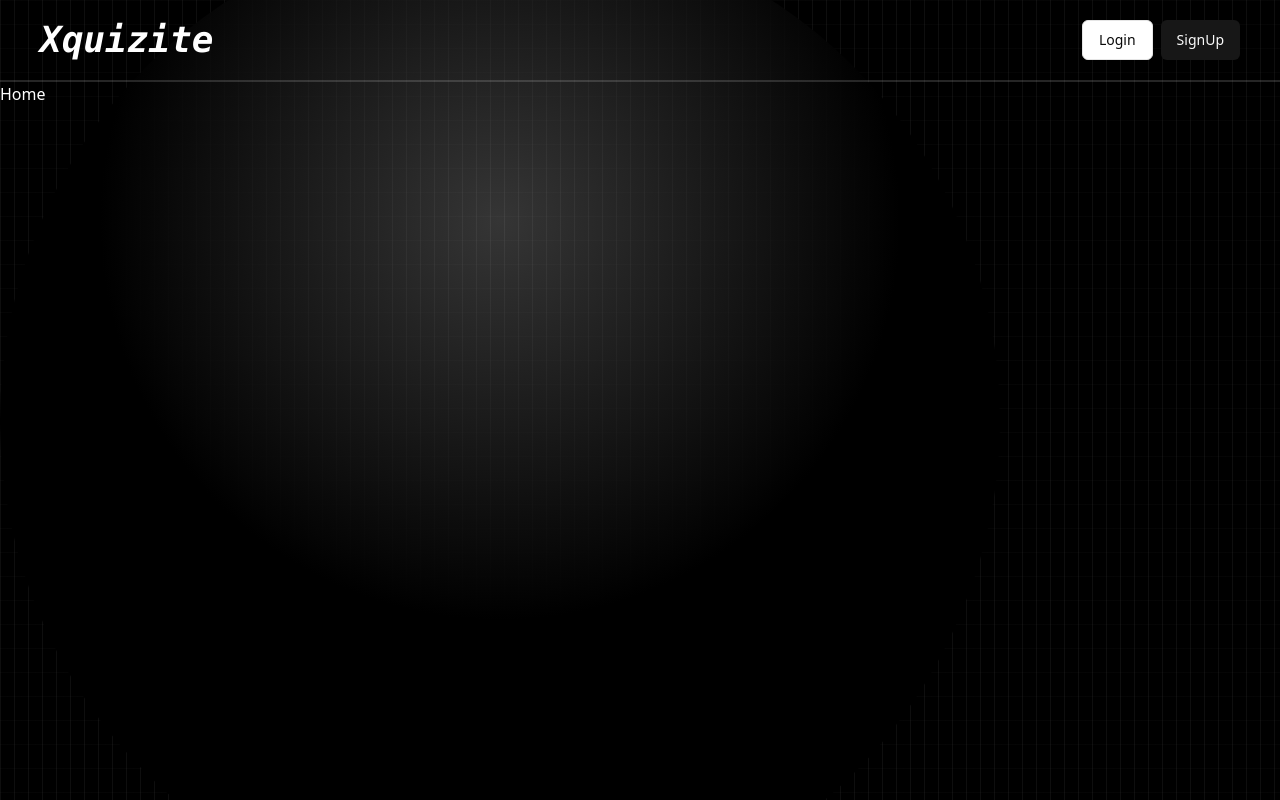
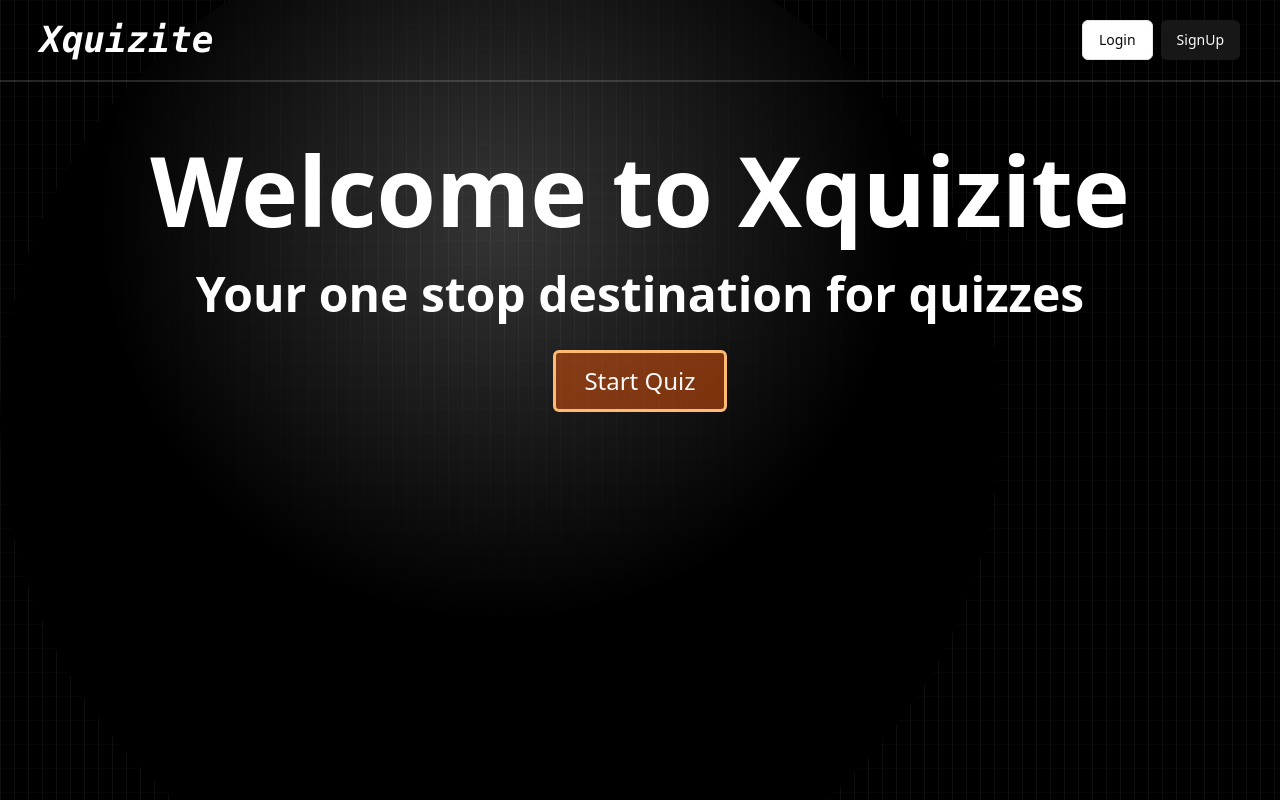
Before and after one commit to ayyush08/Xquiz-it, a React (Vite) app in the folder client/: page / in a window 1280 px wide. Built offline with nearby package versions, Linux system fonts and the light colour scheme.

Commit message:
Home Page

```diff
--- a/client/src/App.jsx
+++ b/client/src/App.jsx
@@ -16,7 +16,7 @@ function App() {
         <Route path="/" element={<Home />} />
         <Route path="/login" element={<Login />} />
         <Route path="/signup" element={<SignUp />} />
-        <Route path="/questions" element={<Questions />} />
+        <Route path="/quiz" element={<Questions />} />
         </Route>
       </Routes>
     </Router>
--- a/client/src/components/Navbar.jsx
+++ b/client/src/components/Navbar.jsx
@@ -4,7 +4,7 @@ import { Link } from 'react-router-dom'
 const Navbar = () => {
     return (
         <div className='flex items-center justify-between h-16 w-full p-10 border-b-2 border-opacity-15 border-white'>
-            <h1 className='text-4xl font-mono italic font-semibold text-white'>Xquizite</h1>
+            <Link to='/' className='text-4xl font-mono italic font-semibold text-white'>Xquizite</Link>
             <div>
                 <ul className='flex space-x-2'>
                     <Button variant="outline" asChild>
--- a/client/src/pages/Home.jsx
+++ b/client/src/pages/Home.jsx
@@ -1,8 +1,22 @@
+import { Link } from 'react-router-dom'
+import { Button } from '../components/ui/button'
 import React from 'react'
 
 const Home = () => {
     return (
-        <div className='text-white '>Home</div>
+        <div className='mx-auto font-sans text-center text-white p-5'>
+            <h1 className=' text-8xl font-bold  mt-10 m-4'>
+                Welcome to Xquizite
+                </h1>
+            <h3 className='text-5xl font-bold my-8'>
+                Your one stop destination for quizzes
+            </h3>
+            <Button className='p-7 text-2xl  border-[3px] border-orange-300 bg-orange-600/50 hover:bg-orange-800 font-sans' asChild>
+            <Link to='/quiz'>
+            Start Quiz
+            </Link>
+            </Button>
+        </div>
     )
 }
 
--- a/client/src/pages/Login.jsx
+++ b/client/src/pages/Login.jsx
@@ -2,7 +2,13 @@ import React from 'react'
 
 const Login = () => {
   return (
-    <div>Login</div>
+    <>
+    <div className='mx-auto'>
+      <h1 className='text-4xl font-mono text-white font-bold mb-10 m-4'>Login</h1>
+
+
+    </div>
+    </>
   )
 }
 
```
